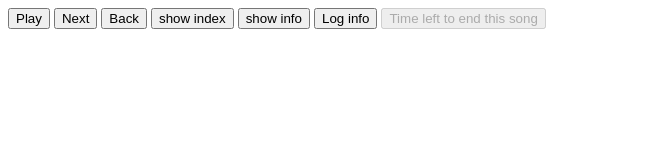
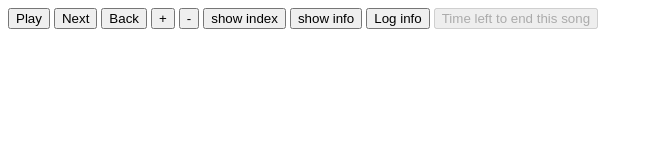
Before and after one commit to arunsingh28/Audio-api, a plain HTML site: page index.html in a window 1280 px wide. Shown: the whole page, without its empty margins (0-653 px from the left). Drawn offline with Linux system fonts and the light colour scheme.

Commit message:
volune button

```diff
--- a/index.html
+++ b/index.html
@@ -13,6 +13,9 @@
     <button id="btn">Play</button>
     <button id="next">Next</button>
     <button id="back">Back</button>
+    <button id="up">+</button>
+    <button id="down">-</button>
+
 
     <button id="show">show index</button>
     <button id="showInfo">show info</button>
```
